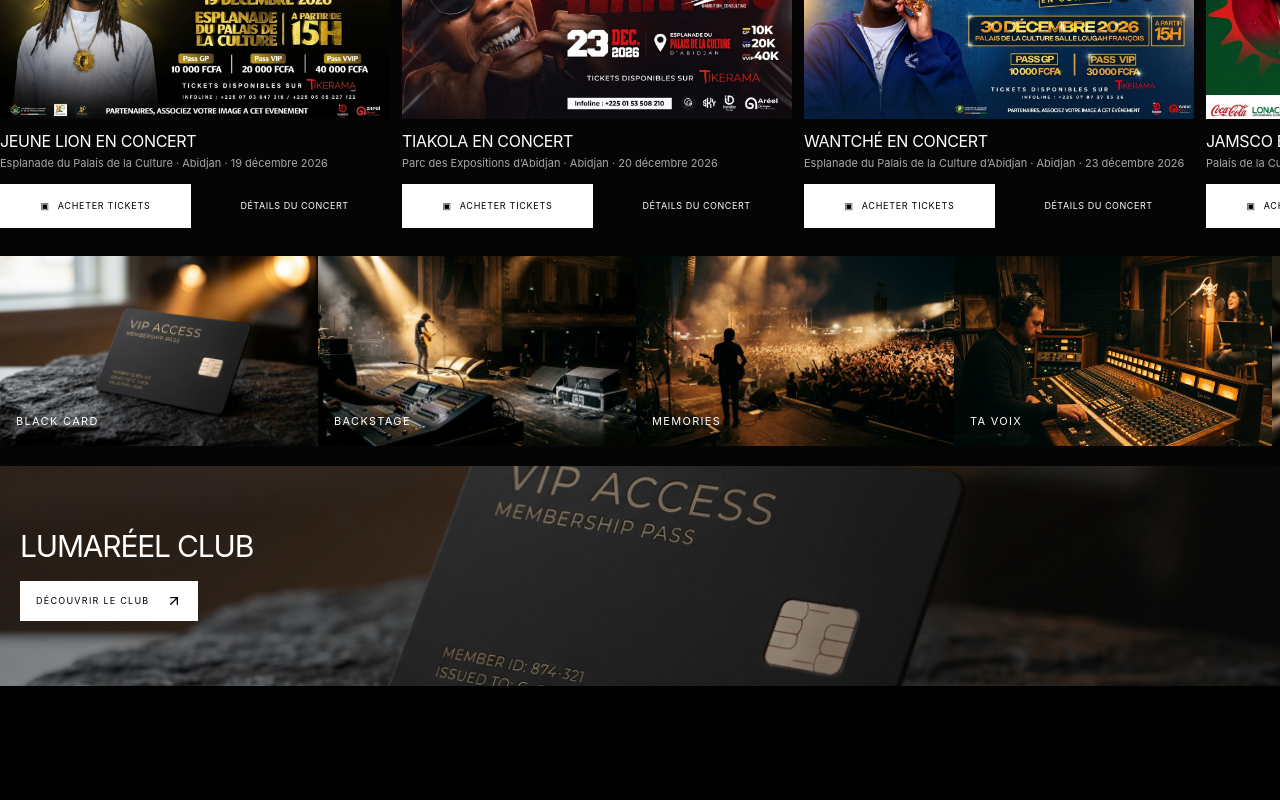
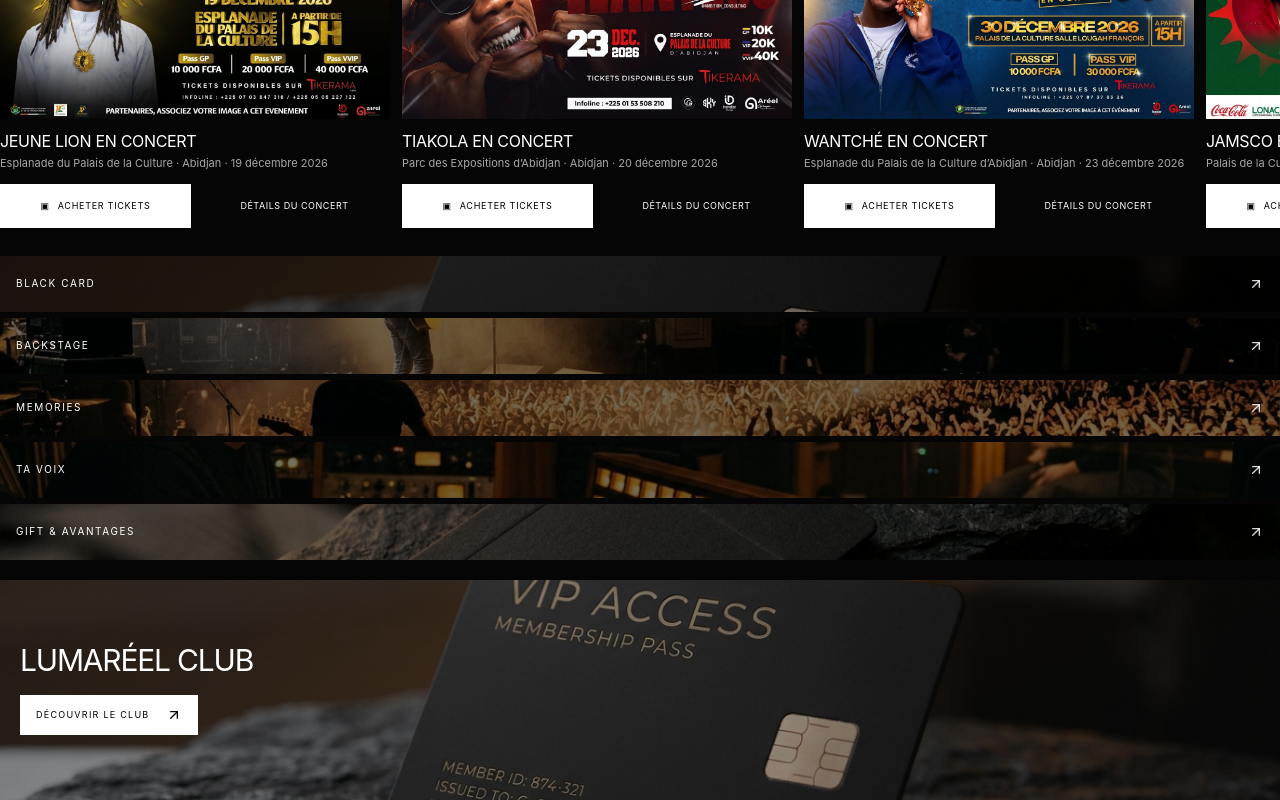
Before and after one commit to bienaodylan/LUMAREEL-, a React (Vite) app: page / in a window 1280 px wide. Shown: the part 782-1582 px from the top of the page. Before the commit the page ends 1468 px from the top, so only its background shows below. Built offline with nearby package versions, Linux system fonts and the light colour scheme; no server answers.

Commit message:
Stack homepage quick access as full-width image navigation rows

```diff
--- a/src/components/HomeFeed.tsx
+++ b/src/components/HomeFeed.tsx
@@ -219,13 +219,27 @@ export const HomeFeed: React.FC = () => {
         )}
       </section>
 
-      <section className="home-quick-access mt-4 w-full overflow-hidden">
-        <div className="home-quick-track flex w-full snap-x snap-mandatory items-stretch overflow-x-auto px-0 pb-1" aria-label={isEn ? 'Quick access' : 'Accès rapide'}>
-          {quickAccessItems.map((item, index) => (
-            <button key={item.id} type="button" onClick={() => setCurrentPage(item.page)} className={`home-quick-tile group relative h-[190px] w-[62vw] min-w-[210px] max-w-[330px] shrink-0 snap-start overflow-hidden border border-white/20 text-left sm:h-[230px] sm:w-[25vw] lg:h-[270px] lg:w-[20vw] ${index ? '-ml-3 sm:-ml-4' : ''}`} style={{ zIndex: index + 1 }} aria-label={item.title}>
-              <img src={item.image} alt="" className={`absolute inset-0 h-full w-full object-cover transition-transform duration-700 group-hover:scale-105 ${item.position || ''}`} />
-              <span className="absolute inset-0 bg-gradient-to-t from-black/75 via-transparent to-black/5" />
-              <span className="absolute bottom-4 left-4 right-3 text-[11px] font-agrandir-extrabold uppercase tracking-[0.12em] text-white sm:bottom-5 sm:left-5 sm:text-xs">{item.title}</span>
+      <section className="home-quick-access mt-4 w-full overflow-hidden" aria-label={isEn ? 'Quick access' : 'Accès rapide'}>
+        <div className="home-quick-track flex w-full flex-col gap-1.5 px-0 pb-1">
+          {quickAccessItems.map((item) => (
+            <button
+              key={item.id}
+              type="button"
+              onClick={() => setCurrentPage(item.page)}
+              className="home-quick-tile group relative flex h-14 min-h-14 w-full items-center overflow-hidden border-y border-white/20 text-left sm:h-16 sm:min-h-16"
+              aria-label={item.title}
+            >
+              <img
+                src={item.image}
+                alt=""
+                className={`absolute inset-0 h-full w-full object-cover transition-transform duration-700 group-hover:scale-[1.03] ${item.position || ''}`}
+              />
+              <span className="absolute inset-0 bg-black/55 transition-colors duration-300 group-hover:bg-black/40" />
+              <span className="absolute inset-0 bg-gradient-to-r from-black/75 via-black/35 to-black/10" />
+              <span className="relative z-10 px-4 text-[10px] font-agrandir-extrabold uppercase tracking-[0.16em] text-white sm:px-6 sm:text-xs">
+                {item.title}
+              </span>
+              <ArrowUpRight className="relative z-10 ml-auto mr-4 h-4 w-4 text-white/85 transition-transform duration-300 group-hover:translate-x-1 group-hover:-translate-y-1 sm:mr-6" />
             </button>
           ))}
         </div>
```
